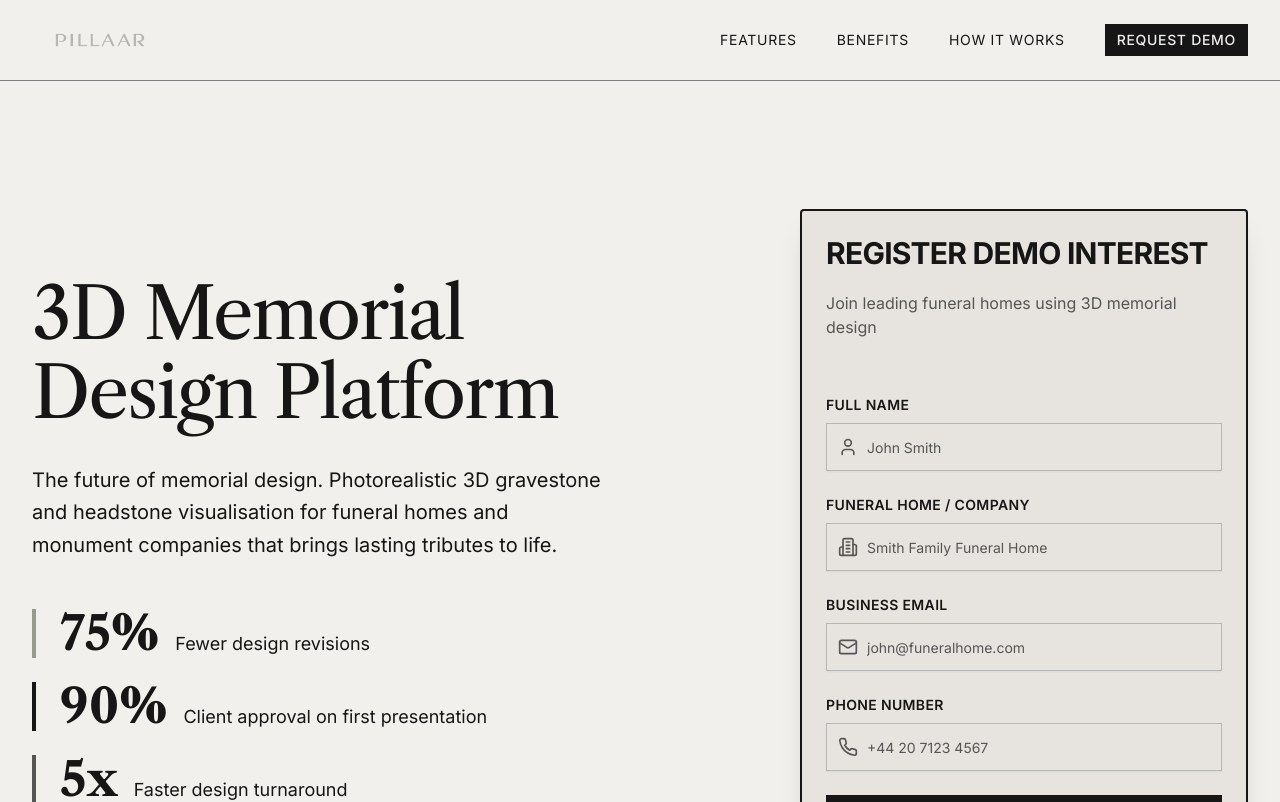
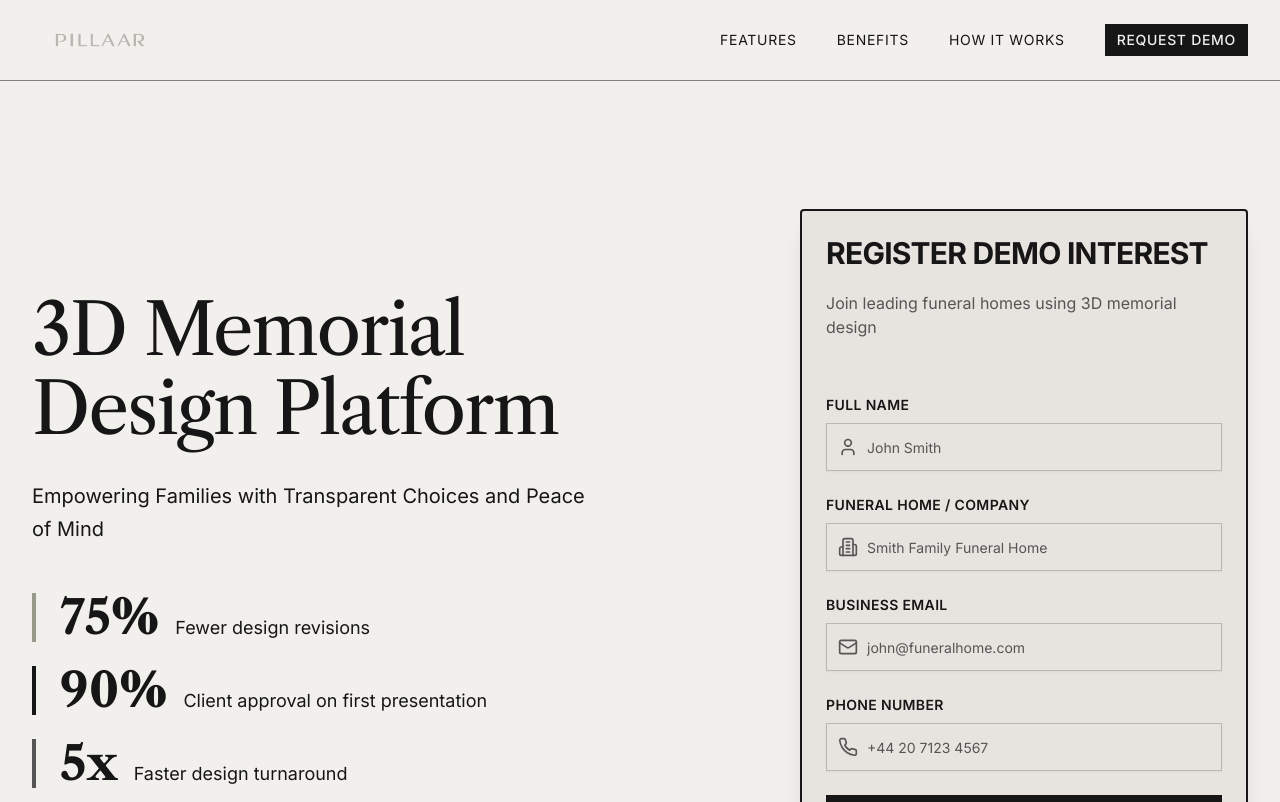
Before and after one commit to paps88/Pillaar-Landing-Page, a Next.js app: page /partner in a window 1280 px wide. Shown: the top 802 px of the page. Built offline with nearby package versions, Linux system fonts and the light colour scheme.

Commit message:
feat: update tagline to emphasize transparency and peace of mind
Add new tagline to support main heading's value proposition.

Co-authored-by: null <8473250+paps88@users.noreply.github.com>

```diff
--- a/components/hero.tsx
+++ b/components/hero.tsx
@@ -58,7 +58,7 @@ export function Hero() {
               </h1>
 
               <p className="text-xl text-foreground leading-relaxed max-w-xl">
-                The future of memorial design. Photorealistic 3D gravestone and headstone visualisation for funeral homes and monument companies that brings lasting tributes to life.
+                Empowering Families with Transparent Choices and Peace of Mind
               </p>
             </div>
 
```
